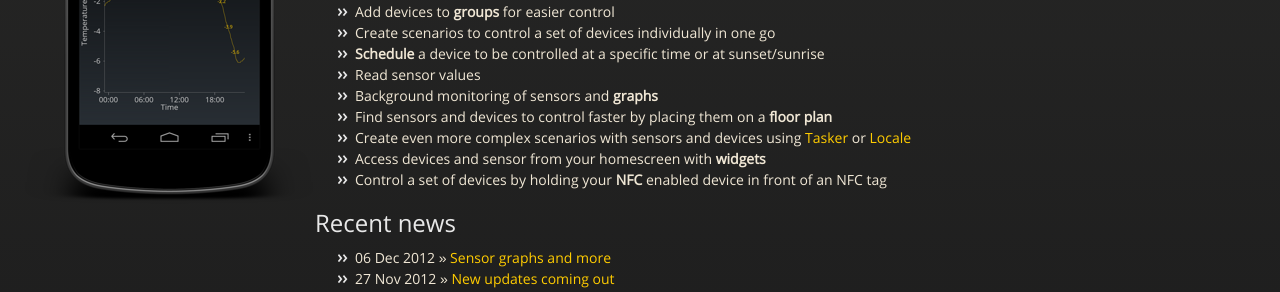
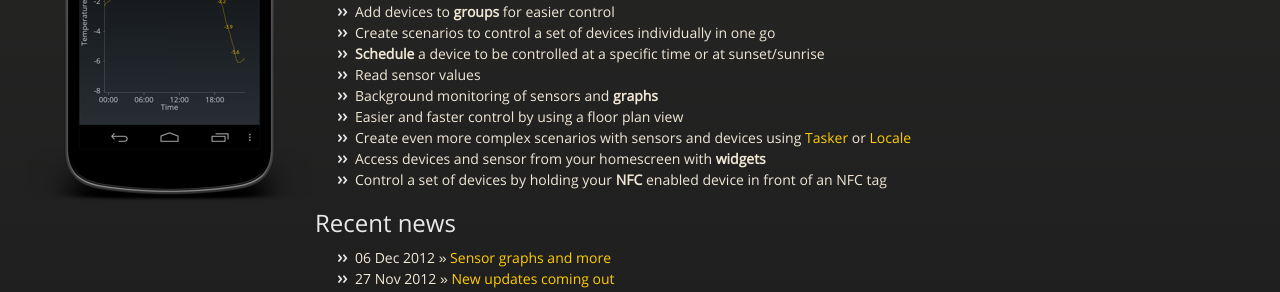
Before and after one commit to pakerfeldt/remotestick-server, a Jekyll site: the page built from index.html, in a window 1280 px wide and 1118 px high. Shown: the part 410-702 px from the top of the window. Built offline with Jekyll 4.4.1, drawn with Linux system fonts in a browser that asks for light colours; nearby versions of some CDN libraries; Markdown is read by kramdown in place of the engine named in the settings.

Commit message:
Re-phrasing

```diff
--- a/index.html
+++ b/index.html
@@ -16,7 +16,7 @@ title: Remotestick
       <li><em>Schedule</em> a device to be controlled at a specific time or at sunset/sunrise</li>
       <li>Read sensor values</li>
       <li>Background monitoring of sensors and <em>graphs</em></li>
-      <li>Find sensors and devices to control faster by placing them on a <em>floor plan</em></li>
+      <li>Easier and faster control by using a floor plan view</li>
       <li>Create even more complex scenarios with sensors and devices using <a href="https://play.google.com/store/apps/details?id=net.dinglisch.android.taskerm">Tasker</a> or <a href="https://play.google.com/store/apps/details?id=com.twofortyfouram.locale">Locale</a></li>
       <li>Access devices and sensor from your homescreen with <em>widgets</em></li>
       <li>Control a set of devices by holding your <em>NFC</em> enabled device in front of an NFC tag</li>
```
